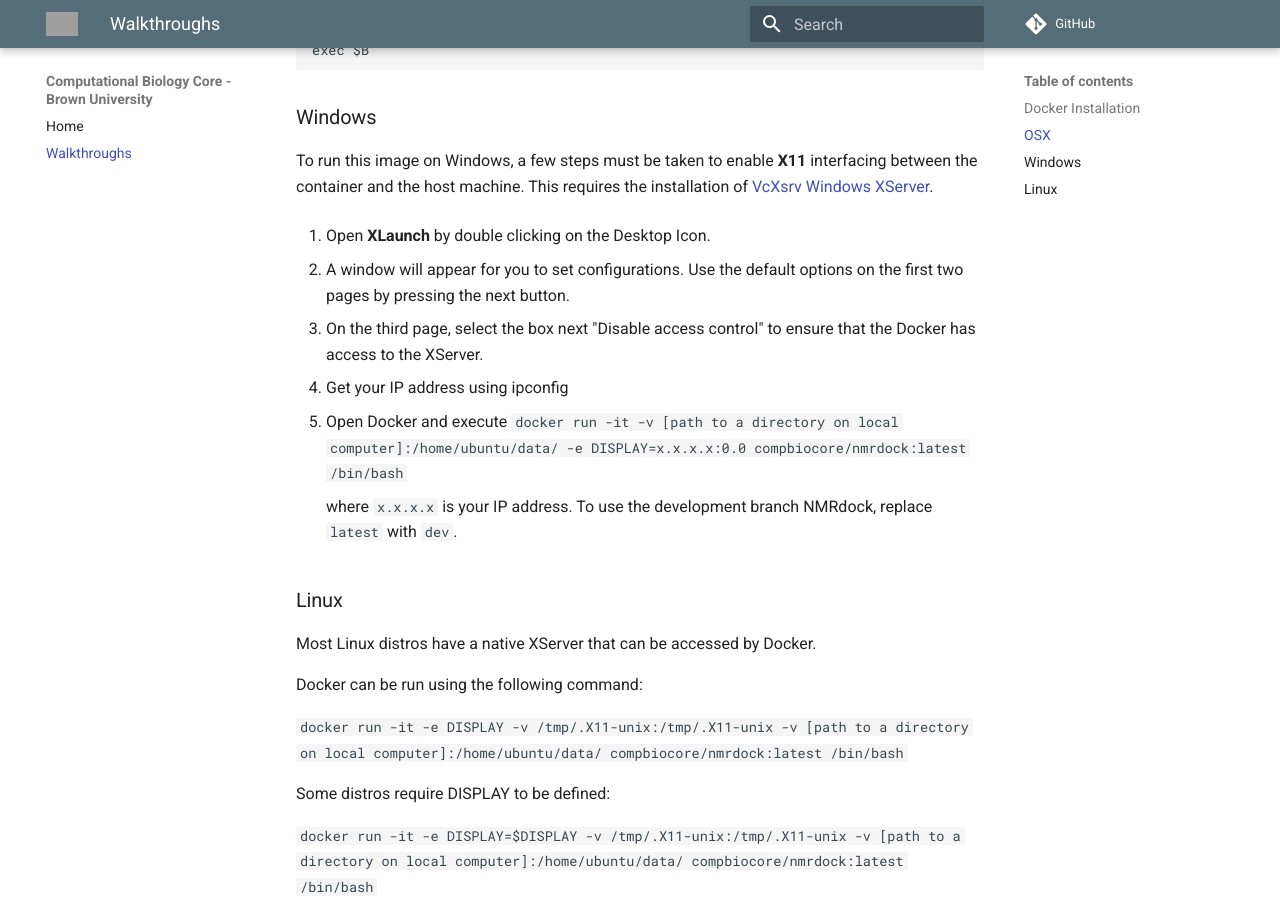
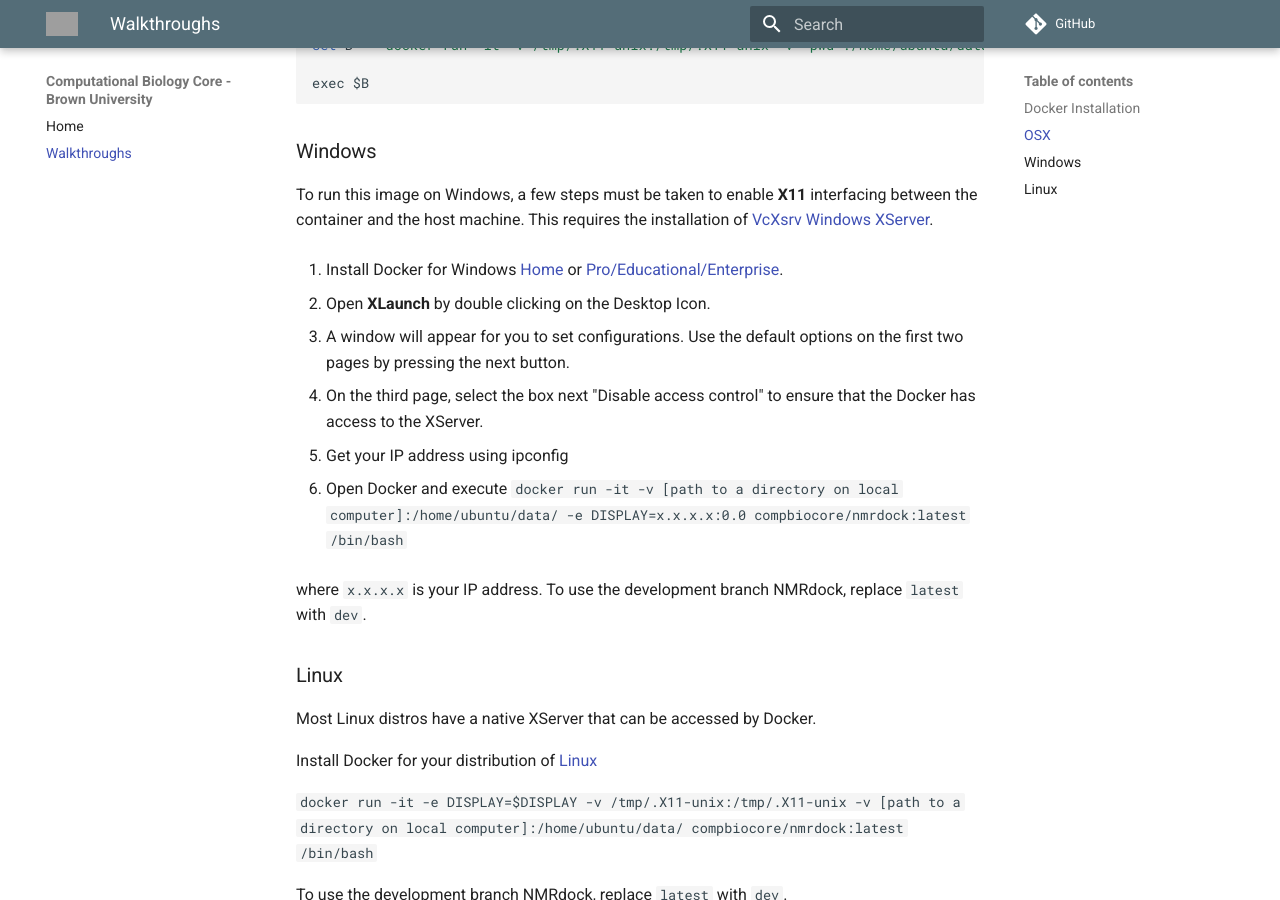
Before and after one commit to compbiocore/nmrdock, an MkDocs documentation site: the page built from docs/walkthroughs.md, in a window 1280 px wide and 900 px high, scrolled down 1048 px. Built offline with MkDocs 1.6.1 and Material for MkDocs 9.7.7, drawn with Linux system fonts in a browser that asks for light colours; comment, search, counter and statistics services are not loaded; some of the changed text lies outside the part shown; grey boxes are pictures that could not be loaded.

Commit message:
Update walkthroughs.md

```diff
--- a/docs/walkthroughs.md
+++ b/docs/walkthroughs.md
@@ -10,17 +10,19 @@ Docker engine for [Mac](https://docs.docker.com/docker-for-mac/install/), [Windo
 
 To run this image on OSX, a few steps must be taken to enable **X11** interfacing between the container and the host machine. This requires the installation of [XQuartz](https://www.xquartz.org/).
 
-1. Use [Homebrew](https://brew.sh/) or [MacPorts](https://www.macports.org/) to install **socat**:
+1. Install [Docker Desktop](https://docs.docker.com/docker-for-mac/install/)
+
+2. Use [Homebrew](https://brew.sh/) or [MacPorts](https://www.macports.org/) to install **socat**:
 
 	`brew install socat` or `port install socat`
 
-2. With **socat** installed, open a terminal window and type:
+3. With **socat** installed, open a terminal window and type:
 
 	`socat TCP-LISTEN:6000,reuseaddr,fork UNIX-CLIENT:\"$DISPLAY\"`
 
-3. Leave the **socat** window open and open a new tab in terminal.
+4. Leave the **socat** window open and open a new tab in terminal.
 
-4. Run the docker image by typing:
+5. Run the docker image by typing:
 
 	`docker run -it -v [path to a directory on local computer]:/home/ubuntu/data/ -v /tmp/.X11-unix:/tmp/.X11-unix -e DISPLAY=x.x.x.x:0 compbiocore/nmrdock:latest /bin/bash`
 
@@ -42,26 +44,25 @@ exec $B
 
 To run this image on Windows, a few steps must be taken to enable **X11** interfacing between the container and the host machine. This requires the installation of [VcXsrv Windows XServer](https://sourceforge.net/projects/vcxsrv/).
 
-1. Open **XLaunch** by double clicking on the Desktop Icon.
+1. Install Docker for Windows [Home](https://docs.docker.com/toolbox/overview/) or [Pro/Educational/Enterprise](https://docs.docker.com/docker-for-windows/install/).
 
-2. A window will appear for you to set configurations. Use the default options on the first two pages by pressing the next button.
+2. Open **XLaunch** by double clicking on the Desktop Icon.
 
-3. On the third page, select the box next "Disable access control" to ensure that the Docker has access to the XServer.
+3. A window will appear for you to set configurations. Use the default options on the first two pages by pressing the next button.
 
-4. Get your IP address using ipconfig
+4. On the third page, select the box next "Disable access control" to ensure that the Docker has access to the XServer.
 
-5. Open Docker and execute `docker run -it -v [path to a directory on local computer]:/home/ubuntu/data/ -e DISPLAY=x.x.x.x:0.0 compbiocore/nmrdock:latest /bin/bash`
+5. Get your IP address using ipconfig
 
-	where `x.x.x.x` is your IP address. To use the development branch NMRdock, replace `latest` with `dev`.
+6. Open Docker and execute `docker run -it -v [path to a directory on local computer]:/home/ubuntu/data/ -e DISPLAY=x.x.x.x:0.0 compbiocore/nmrdock:latest /bin/bash`
+
+where `x.x.x.x` is your IP address. To use the development branch NMRdock, replace `latest` with `dev`.
 
 ### Linux
+
 Most Linux distros have a native XServer that can be accessed by Docker.
 
-Docker can be run using the following command:
-
-`docker run -it -e DISPLAY -v /tmp/.X11-unix:/tmp/.X11-unix -v [path to a directory on local computer]:/home/ubuntu/data/ compbiocore/nmrdock:latest /bin/bash`
-
-Some distros require DISPLAY to be defined:
+Install Docker for your distribution of [Linux](https://docs.docker.com/install/)
 
 `docker run -it -e DISPLAY=$DISPLAY -v /tmp/.X11-unix:/tmp/.X11-unix -v [path to a directory on local computer]:/home/ubuntu/data/ compbiocore/nmrdock:latest /bin/bash`
 
```
